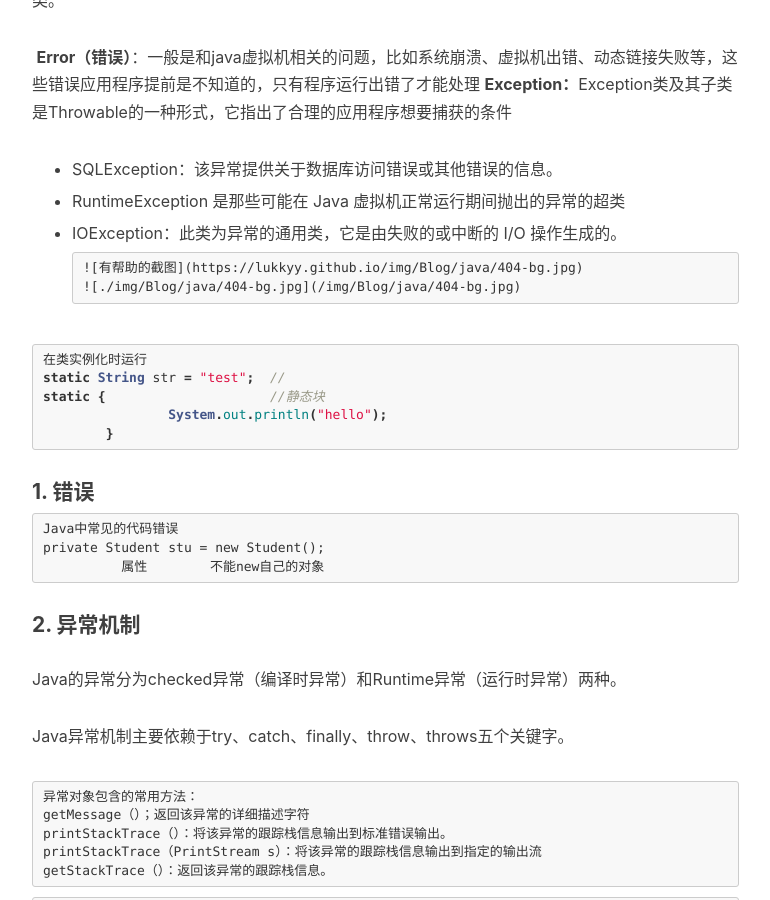
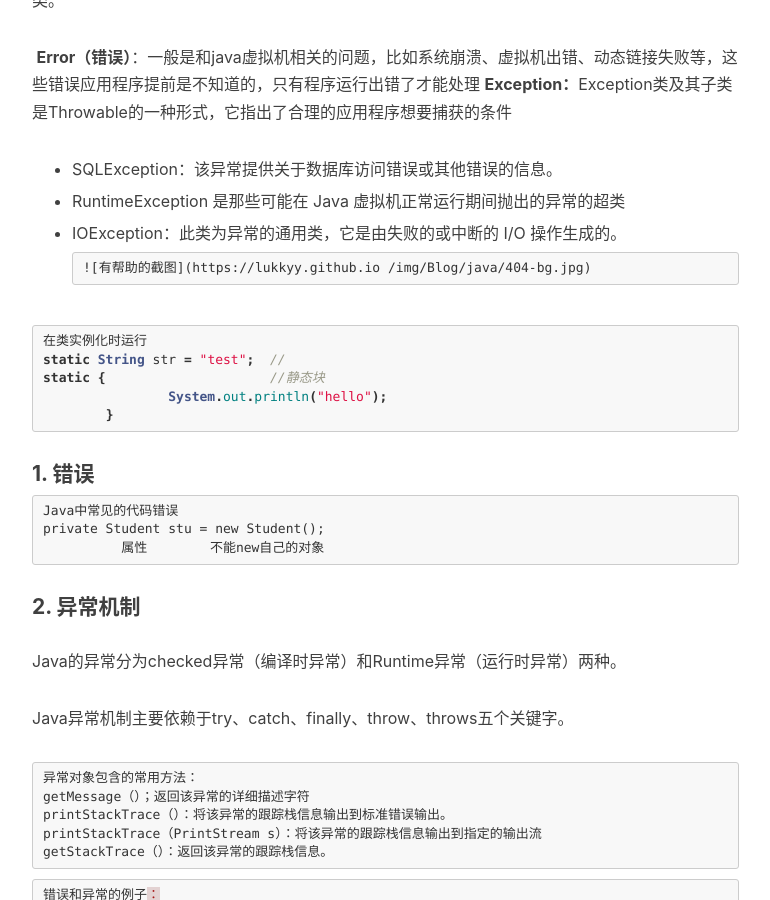
Before and after one commit to SteveJu1/GitHub.page, a Jekyll site: the page built from _posts/Blog/Java/2017-01-15-Java中错误与异常机制.md, in a window 1280 px wide and 900 px high, scrolled down 603 px. Shown: the whole window, without its empty margins (233-1003 px from the left). Built offline with Jekyll 4.4.1, drawn with Linux system fonts in a browser that asks for light colours; nearby versions of some CDN libraries; comment, search, counter and statistics services are not loaded.

Commit message:
Update 2017-01-15-Java中错误与异常机制.md

```diff
--- a/_posts/Blog/Java/2017-01-15-Java中错误与异常机制.md
+++ b/_posts/Blog/Java/2017-01-15-Java中错误与异常机制.md
@@ -19,8 +19,9 @@ tags: Blog
 
 -    IOException：此类为异常的通用类，它是由失败的或中断的 I/O 操作生成的。
 
-         ![有帮助的截图]({{ site.url }}/img/Blog/java/404-bg.jpg)
-    ![./img/Blog/java/404-bg.jpg](/img/Blog/java/404-bg.jpg)
+         ![有帮助的截图]({{ site.url }} /img/Blog/java/404-bg.jpg)
+
+
 
 
 
```
